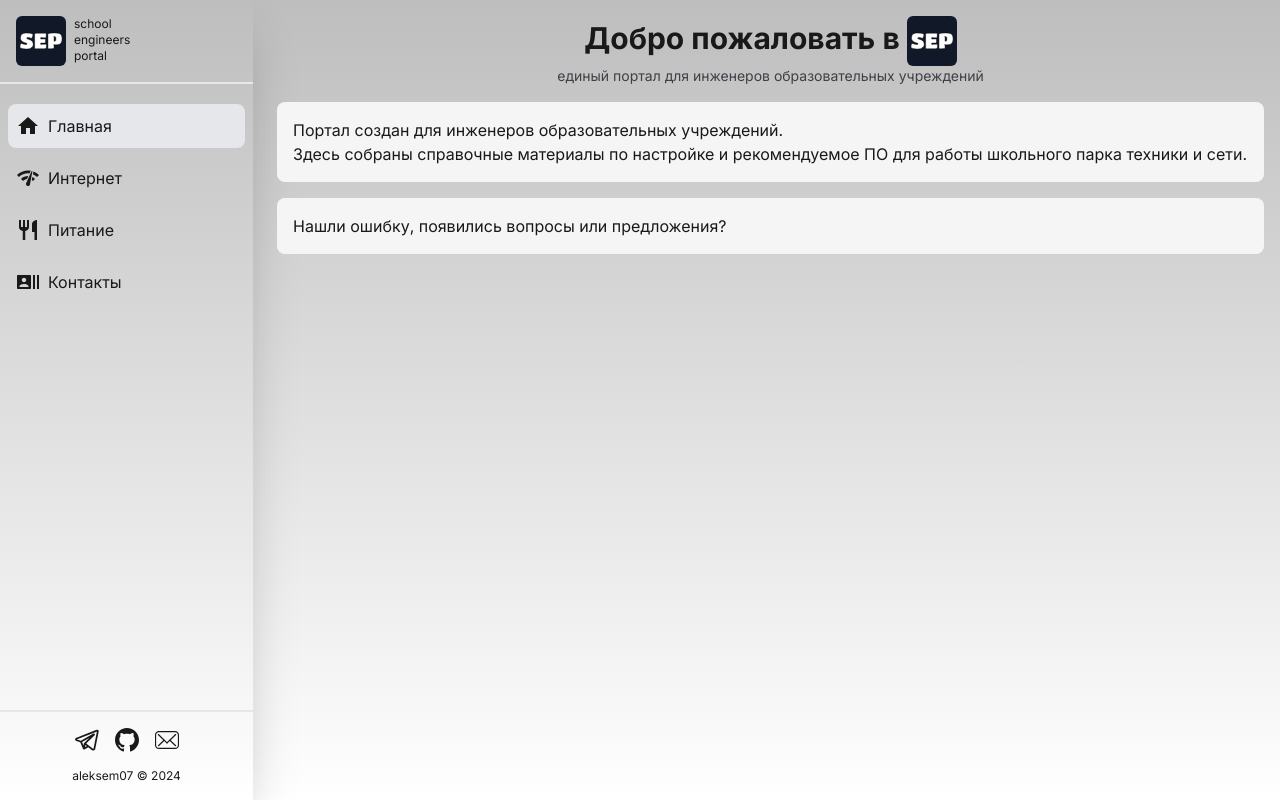
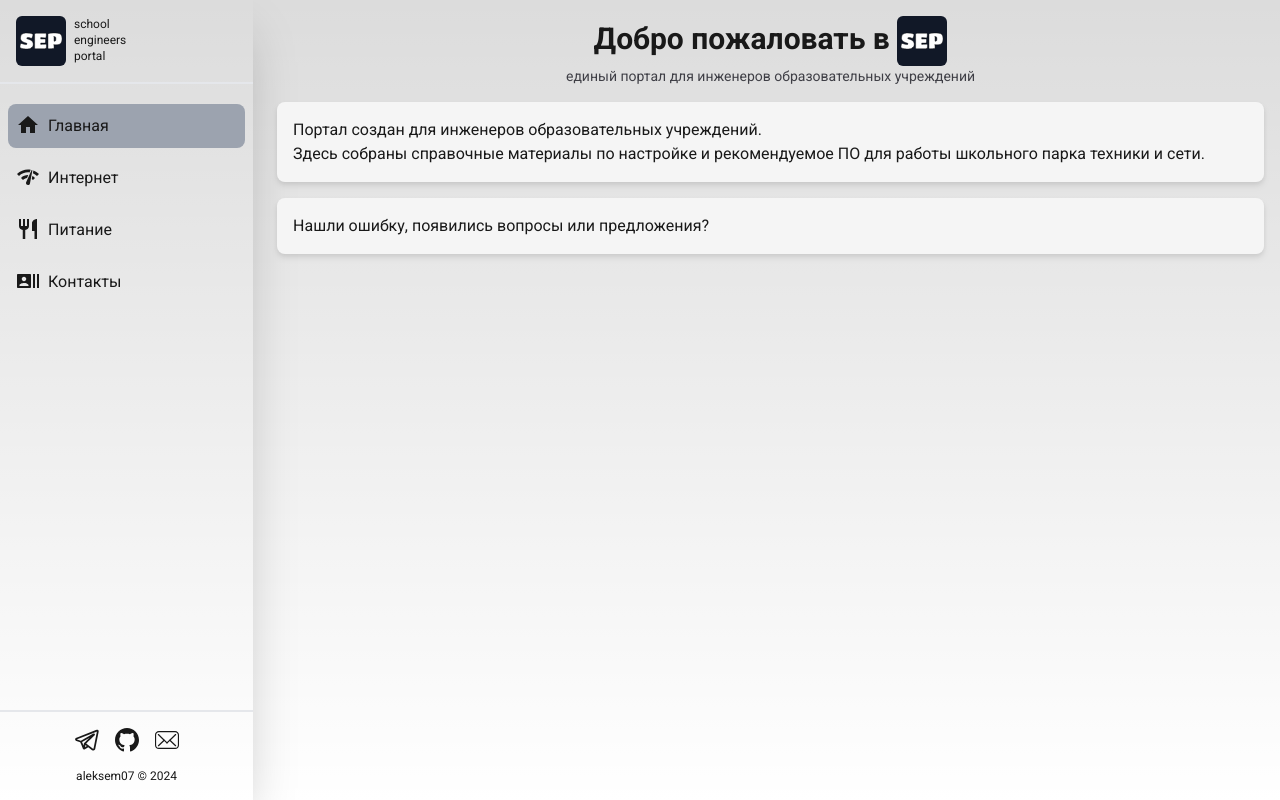
Before and after one commit to aleksem07/school-engineers-portal, a Next.js app: page / in a window 1280 px wide. Built offline with nearby package versions, Linux system fonts and the light colour scheme.

Commit message:
refactor: add style shadow

```diff
--- a/src/app/globals.css
+++ b/src/app/globals.css
@@ -4,7 +4,7 @@
 
 :root {
   --foreground-rgb: 25, 25, 25;
-  --background-start-rgb: 190, 190, 190;
+  --background-start-rgb: 220, 220, 220;
   --background-end-rgb: 255, 255, 255;
 }
 
--- a/src/app/layout.tsx
+++ b/src/app/layout.tsx
@@ -1,16 +1,10 @@
 import type { Metadata } from "next";
-import { Roboto } from "next/font/google";
-import { Poppins } from "next/font/google";
+import { Roboto, Poppins } from "next/font/google";
 import "./globals.css";
 import "./normalize.css";
 import { Dashboard } from "@/components/dashboard/dashboard";
 import { Providers } from "@/redux/provider";
-import { Inter } from "next/font/google";
 
-const inter = Inter({
-  subsets: ["latin"],
-  variable: "--font-inter",
-});
 const roboto = Roboto({
   subsets: ["latin"],
   weight: ["400", "700"],
@@ -35,7 +29,7 @@ export default function RootLayout({
 }) {
   return (
     <html lang="ru">
-      <body className={`flex justify-center h-screen ${inter.className}`}>
+      <body className={`flex justify-center h-screen ${roboto.className}`}>
         <Providers>
           <main className="flex gap-2 max-w-7xl w-full">
             <Dashboard />
--- a/src/app/page.tsx
+++ b/src/app/page.tsx
@@ -6,11 +6,11 @@ export default function Home() {
     <div className='mb-4'>
       <Welcome />
     </div>
-    <div className='rounded-lg p-4 bg-neutral-100 mb-4'>
+    <div className='rounded-lg p-4 bg-neutral-100 mb-4 drop-shadow-md'>
       <p>Портал создан для инженеров образовательных учреждений.</p>
       <p>Здесь собраны справочные материалы по настройке и рекомендуемое ПО для работы школьного парка техники и сети.</p>
     </div>
-    <div className='rounded-lg p-4 bg-neutral-100'>
+    <div className='rounded-lg p-4 bg-neutral-100 mb-4 drop-shadow-md'>
       <p>Нашли ошибку, появились вопросы или предложения?</p>
 
     </div>
--- a/src/components/dashboard/dashboard.tsx
+++ b/src/components/dashboard/dashboard.tsx
@@ -21,7 +21,7 @@ export const Dashboard = () => {
             onClick={() => dispatch(setPath(path))}
             className={`flex justify-start gap-2 p-2 my-1 transition-all duration-300 rounded-lg ${
               currentPath === path
-                ? "bg-gray-200 hover:bg-gray-200"
+                ? "bg-gray-400 hover:bg-gray-400 cursor-default"
                 : "hover:bg-gray-100 hover:text-gray-500"
             }`}
             key={name}
--- a/src/components/welcome/welcome.tsx
+++ b/src/components/welcome/welcome.tsx
@@ -8,10 +8,10 @@ export const Welcome = () => {
         {" "}
         SEP - единый портал для инженеров образовательных учреждений
       </h1>
-      <h2 className="text-3xl font-bold inline">
+      <h2 className="text-2xl font-bold inline sm:text-3xl">
         Добро пожаловать в {<LogoIcon className="inline" />}
       </h2>
-      <p className="text-sm text-zinc-700">единый портал для инженеров образовательных учреждений</p>
+      <p className="text-center text-xs text-zinc-700 sm:text-sm">единый портал для инженеров образовательных учреждений</p>
     </div>
   );
 };
```
